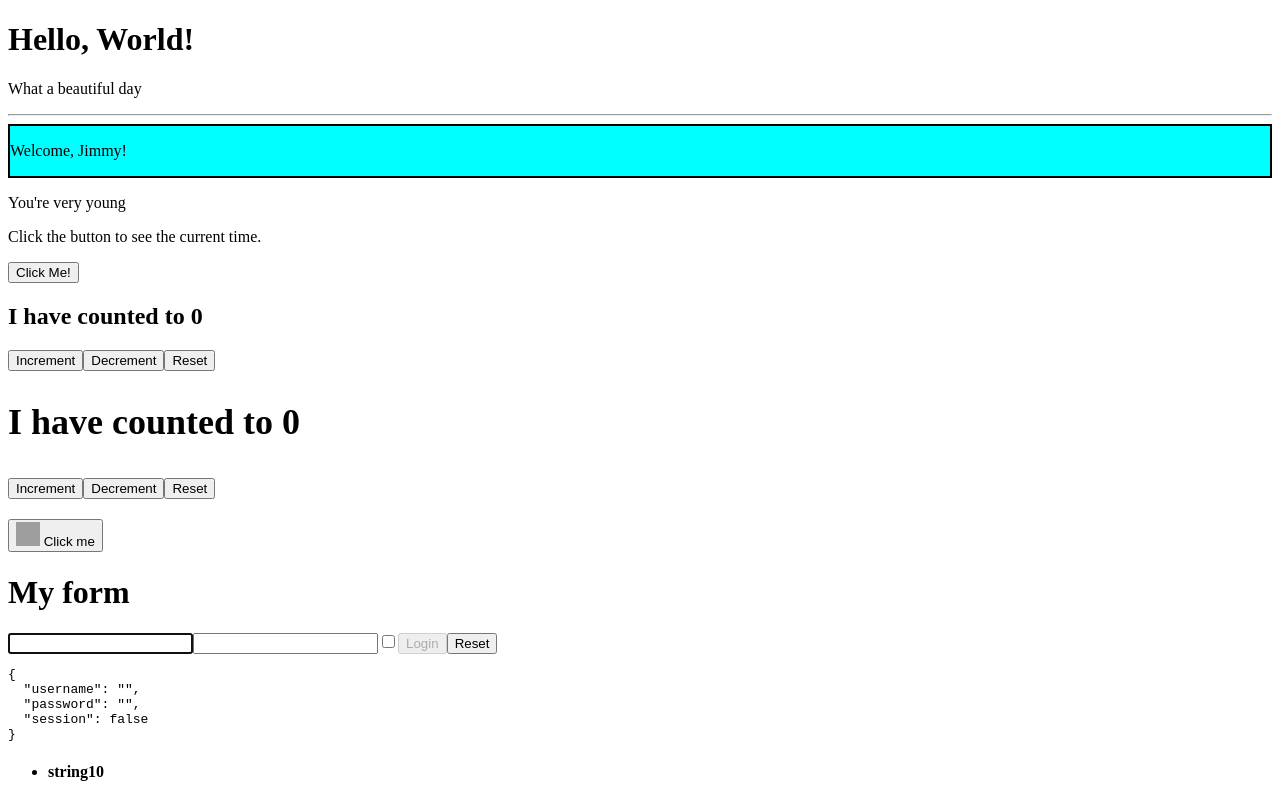
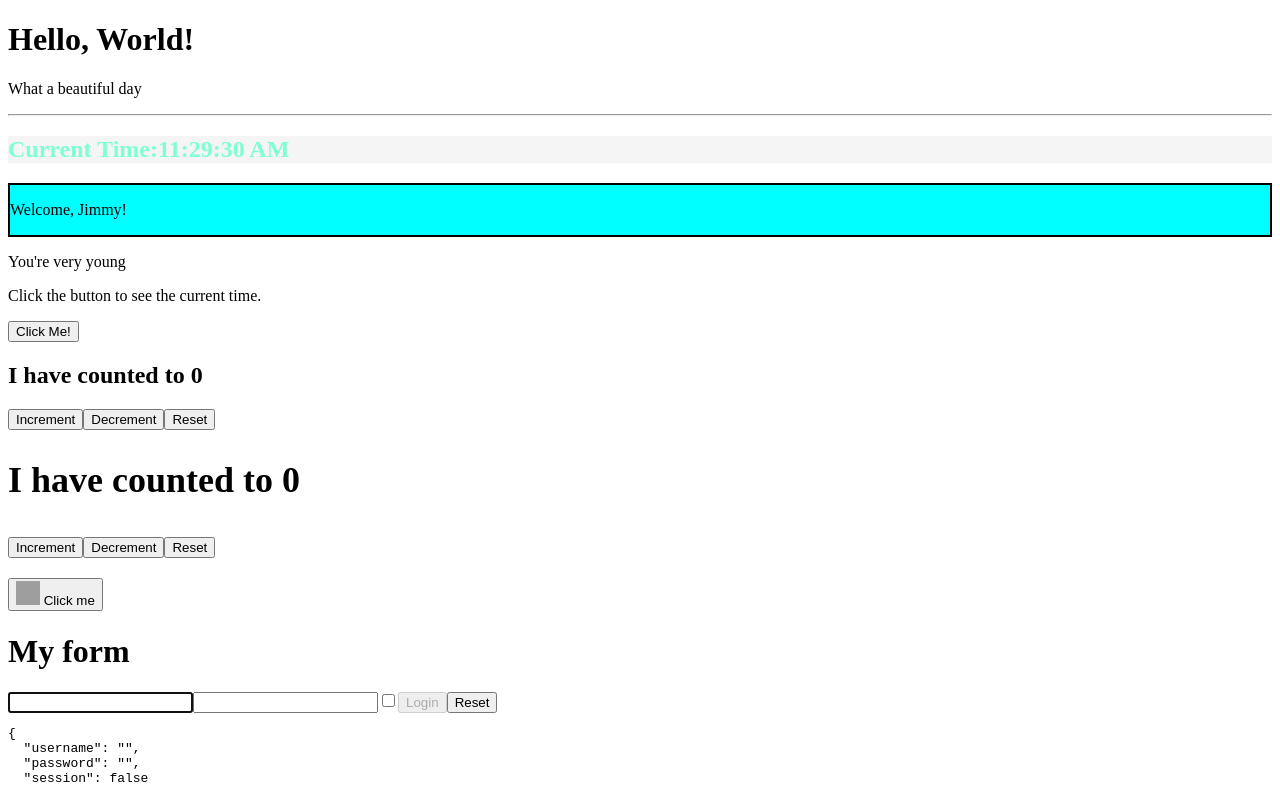
Before and after one commit to gabrieleprovenzano/react, a React (Vite) app in the folder latest/: page / in a window 1280 px wide. Shown: the top 786 px of the page. Built offline with nearby package versions, Linux system fonts and the light colour scheme; grey boxes are pictures that could not be loaded.

Commit message:
Add files via upload

```diff
--- a/latest/src/App.jsx
+++ b/latest/src/App.jsx
@@ -1,4 +1,5 @@
 import { AlertClock } from "./AlertClock";
+import { Clock } from "./Clock";
 import { Counter } from "./Counter";
 import { CounterDisplay } from "./CounterDisplay";
 import { GooDMorning } from "./GoodMornig";
@@ -16,6 +17,7 @@ export function App() {
         <HelloWorld />
         <p>What a beautiful day</p>
         <hr />
+        <Clock />
         <Welcome name="Jimmy"/>
         <YourAge age={19}/>
         <AlertClock />
--- a/latest/src/Clock.jsx
+++ b/latest/src/Clock.jsx
@@ -1,4 +1,5 @@
 import { useEffect, useState } from "react"
+import "./layout.scss"
 export function Clock() {
     const [date, setDate] = useState(new Date())
     useEffect(()=> {
@@ -12,5 +13,5 @@ export function Clock() {
         }
     },[])
 
-    return <div><h2>Current Time:{date.toLocaleTimeString()}</h2></div>
+    return <div className="clock"><h2>Current Time:{date.toLocaleTimeString()}</h2></div>
 }
--- a/latest/src/layout.scss
+++ b/latest/src/layout.scss
@@ -2,3 +2,12 @@
      background: aqua;
      border: 2px solid black;
 }
+
+.clock {
+    background: whitesmoke;
+    color: aquamarine;
+}
+
+.h2clock {
+    color: red;
+}
```
